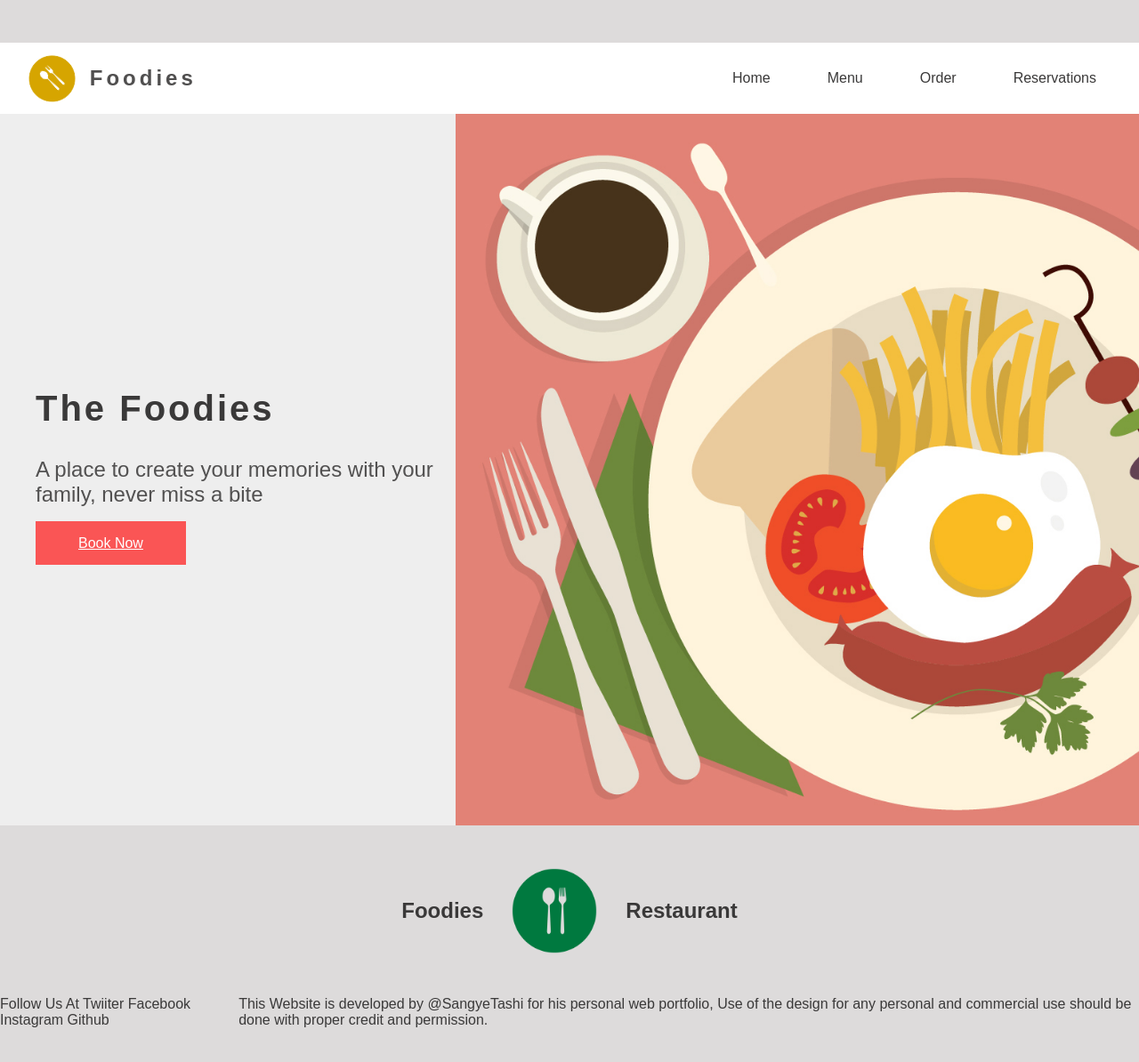
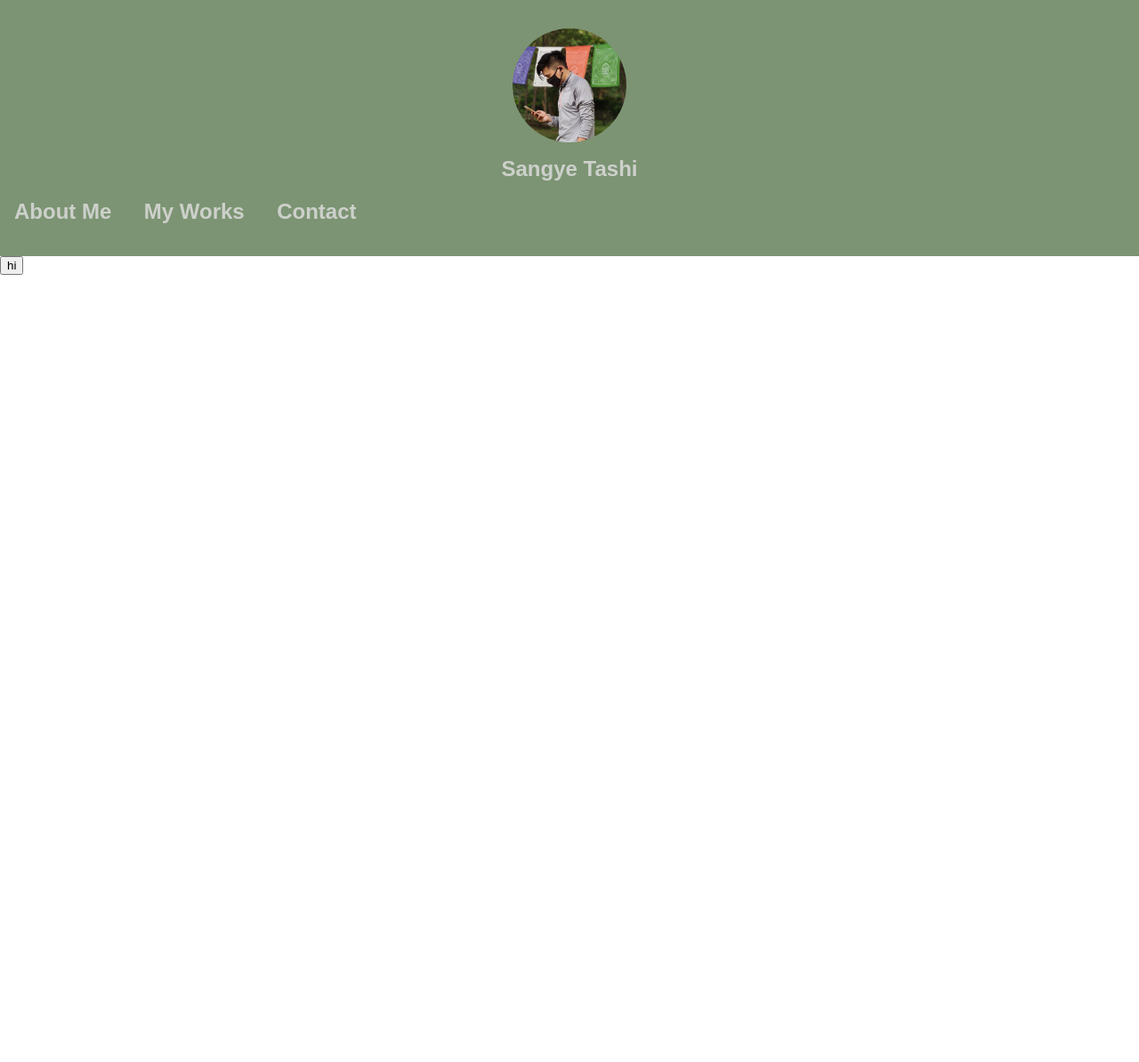
Before and after one commit to SangyeTashi/SangyeTashi.github.io, a plain HTML site: page index.html in a window 1280 px wide. Shown: the whole page at 89% size. After the commit the page ends 800 px from the top, so only its background shows below. Drawn offline with nearby package versions, Linux system fonts and the light colour scheme.

Commit message:
my portfolio

```diff
--- a/index.html
+++ b/index.html
@@ -1,80 +1,38 @@
 <!DOCTYPE html>
 <html lang="en">
+
 <head>
-    <meta charset="UTF-8" />
-    <meta name="viewport" content="width=device-width, initial-scale=1.0" />
-    <title>Foodies</title>
-    <link rel="stylesheet" href="style.css" />
+    <meta charset="UTF-8">
+    <meta name="viewport" content="width=device-width, initial-scale=1.0">
+    <title>Sangye Tashi</title>
+
+    <link rel="stylesheet" href="./style.css">
 </head>
+
 <body>
-    <section class="popup" id="popup">
-      <div class="popup__content">
-        <span class="btn--close"><a href="#navigation">&times</a></span>
-        <div class="card">
-          <div class="card-child bg-1">
-            Breakfast starting from 9 am till 11 am
+    <div class="container">
+        <section class="nav-bar">
+            <div class="profile">
+                <div class="profile-picture">
                 </div>
-          <button class="btn--order">Order Now</button>
+                <h2 class="name">Sangye Tashi</h2>
             </div>
-        <div class="card">
-          <div class="card-child bg-2">Lunch Starting 11 am till 5 pm</div>
-          <button class="btn--order">Order now</button>
+            <ul class="nav-list ">
+                <li class="nav-items">
+                    <h2>About Me</h2>
+                </li>
+                <li class="nav-items">
+                    <h2>My Works</h2>
+                </li>
+                <li class="nav-items">
+                    <h2>Contact</h2>
+                </li>
+            </ul>
+        </section>
     </div>
-        <div class="card">
-          <div class="card-child bg-3">
-            Dinner reservations starting 5pm till 12am
-          </div>
-          <button class="btn--order">Order Now</button>
-        </div>
-      </div>
-    </section>
-    <nav class="navigation" id="navigation">
-      <picture class="logo-box">
-        <img src="./img/logo-1.png" class="logo" alt="food-logo" />
-        <h2>Foodies</h2>
-      </picture>
-      <ul class="nav-list">
-        <li>Home</li>
-        <li>Menu</li>
-        <li>Order</li>
-        <li>Reservations</li>
-      </ul>
-    </nav>
-    <main class="content" id="content">
-      <div class="discriptions">
-        <div class="discription-box">
-          <h1 class="header-1">The Foodies</h1>
-          <h2 class="header-2">
-            A place to create your memories with your family, never miss a bite
-          </h2>
-          <a href="#popup" class="btn">Book Now</a>
-        </div>
-      </div>
-      <div class="illustration"></div>
-    </main>
+    <button>hi</button>
+    <script src="https://ajax.googleapis.com/ajax/libs/jquery/3.5.1/jquery.min.js"></script>
+    <script src="./app.js"></script>
+</body>
 
-    <footer class="footer">
-      <picture class="footer__logo-box">
-        <h2 class="">Foodies</h2>
-        <img src="./img/logo-1.png" class="footer__logo" alt="food-logo" />
-        <h2>Restaurant</h2>
-      </picture>
-      <div class="footer__main">
-        <div class="footer__left">
-          <span>Follow Us At </span>
-          <span>Twiiter</span>
-          <span>Facebook</span>
-          <span>Instagram</span>
-          <span>Github</span>
-        </div>
-        <div class="footer__right">
-          <span>
-            This Website is developed by @SangyeTashi for his personal web
-            portfolio, Use of the design for any personal and commercial use
-            should be done with proper credit and permission.
-          </span>
-        </div>
-      </div>
-    </footer>
-  </body>
 </html>
--- a/style.css
+++ b/style.css
@@ -1,249 +1,49 @@
-* {
-  padding: 0;
-  margin: 0;
-  box-sizing: border-box;
+html {
+    font-family: sans-serif;
+    box-sizing: border-box;
 }
 
 body {
-  font-family: sans-serif;
-  color: #3a3939;
-  max-width: 1440px;
-  margin: 3rem auto;
-  background-color: #dddbdb;
+    padding: 0;
+    margin: 0;
+    color: #cdd0cb;
 }
 
-.navigation {
-  display: flex;
-  height: 5rem;
-  justify-content: space-between;
-  background-color: #fff;
+.nav-bar {
+    width: 100vw;
+    background-color: #7c9473;
+    padding: 1rem 0rem;
 }
 
-.logo-box {
-  display: flex;
-  align-items: center;
-  margin-left: 2rem;
-}
-.logo-box h2 {
-  letter-spacing: 4px;
-  font-size: 1.5rem;
-  color: #504f4f;
+.profile {
+    text-align: center;
+    position: relative;
+    left: 0;
 }
 
-.logo {
-  border-radius: 100%;
-  height: 3.3rem;
-  transform: rotate(-45deg);
-  background-clip: image;
-  margin-right: 1rem;
-  filter: brightness(1.8) hue-rotate(-90deg);
+.profile-picture {
+    width: 8rem;
+    height: 8rem;
+    overflow: hidden;
+    border-radius: 50%;
+    background-image: url("./images/IMG_0291.JPG");
+    background-position: center;
+    background-size: cover;
+    margin: 1rem auto;
+}
+
+.name {
+    margin: 0 auto;
 }
 
 .nav-list {
-  list-style: none;
-  display: flex;
-  align-items: center;
-  margin-right: 1rem;
-}
-.nav-list li {
-  padding: 1rem 2rem;
-  transition: all 0.2s;
-  position: relative;
-}
-.nav-list li::before {
-  content: "";
-  position: absolute;
-  left: 50%;
-  bottom: 0;
-  visibility: hidden;
-  width: 1%;
-  height: 0.5px;
-  background-color: violet;
-  transition: all 0.2s ease-out;
-}
-.nav-list li:hover {
-  transform-origin: center;
-  cursor: pointer;
-}
-.nav-list li:hover::before {
-  visibility: visible;
-  transform: scaleY(4) scaleX(70);
+    position: relative;
+    list-style: none;
+    padding: 0;
+    margin: 0 auto;
 }
 
-.content {
-  display: flex;
-  align-items: center;
+.nav-items {
+    display: inline-block;
+    margin: 0 1rem;
 }
-
-.discriptions {
-  width: 40vw;
-  height: 100vh;
-  background-color: #eee;
-  display: flex;
-}
-
-.discription-box {
-  margin: auto 0.5rem;
-}
-
-.header-1 {
-  margin-bottom: 2rem;
-  margin-left: 2rem;
-  font-size: 2.5rem;
-  letter-spacing: 3px;
-  font-weight: 600;
-}
-
-.header-2 {
-  margin-bottom: 2rem;
-  margin-left: 2rem;
-  margin-right: 1rem;
-  color: #525151;
-  font-weight: 400;
-}
-
-.illustration {
-  width: 60vw;
-  height: 100vh;
-  overflow: hidden;
-  background-image: url(./img/background.jpeg);
-  background-size: cover;
-  background-position: left;
-}
-
-.btn {
-  padding: 1rem 3rem;
-  border: none;
-  background-color: #fa5555;
-  font-size: 1rem;
-  color: white;
-  margin-left: 2rem;
-  transition: all 0.2s;
-}
-.btn:hover {
-  transform: translateY(-3px);
-  box-shadow: 0 0.5rem 1rem #918f8f;
-  background-color: #fd6161;
-  transform: scale(1.05);
-  cursor: pointer;
-}
-.btn:active {
-  transform: translateY(2px);
-}
-
-.popup {
-  visibility: hidden;
-  height: 100%;
-  width: 100%;
-  z-index: 10;
-  position: fixed;
-  top: 0;
-  left: 0;
-  background-color: rgba(0, 0, 0, 0.733);
-  color: #e4e3e3;
-  display: flex;
-}
-.popup__content {
-  margin: auto;
-  padding: 0 3rem;
-  display: flex;
-  justify-content: center;
-  background-color: white;
-  max-width: 1500px;
-  height: 70%;
-  border-radius: 4px;
-  position: relative;
-}
-.popup:target {
-  visibility: visible;
-}
-
-.btn--close {
-  position: absolute;
-  top: 0.5rem;
-  right: 1rem;
-}
-.btn--close :link,
-.btn--close :visited {
-  text-decoration: none;
-  font-size: 1.2rem;
-  text-decoration: none;
-  color: grey;
-}
-.btn--close :hover {
-  color: violet;
-}
-
-.card {
-  margin: auto 1.5rem;
-  height: 70%;
-  width: 30%;
-  overflow: hidden;
-  position: relative;
-}
-.card-child {
-  height: 100%;
-  width: 100%;
-  transition: transform 0.8s;
-}
-.card:hover .card-child {
-  transform: scale(1.2);
-  filter: blur(1px) brightness(0.7);
-  background-blend-mode: lighten;
-}
-.card:hover .btn--order {
-  visibility: visible;
-  transform: translate(-50%, -50%);
-}
-
-.btn--order {
-  visibility: hidden;
-  position: absolute;
-  background-color: rgba(0, 0, 0, 0.459);
-  color: white;
-  padding: 1rem 3rem;
-  border: none;
-  border-radius: 4px;
-  text-transform: uppercase;
-  letter-spacing: 2px;
-  font-weight: 400;
-  font-size: 0.9rem;
-  top: 50%;
-  left: 50%;
-  transform: translate(-50%, 350%);
-  transition: all 0.3s ease-out;
-}
-
-.bg-1 {
-  background-image: url(./img/pancakes-2291908_1920.jpg);
-  background-size: cover;
-  filter: brightness(0.8);
-}
-
-.bg-2 {
-  background-image: url(./img/meat-1155132_1920.jpg);
-  background-size: cover;
-}
-
-.bg-3 {
-  background-image: url(./img/food-1050813_1920.jpg);
-  background-size: cover;
-}
-
-.footer {
-  display: flex;
-  flex-flow: column;
-}
-.footer__logo-box {
-  display: flex;
-  margin: 3rem auto 0;
-  align-items: center;
-}
-.footer__logo {
-  width: 6rem;
-  margin: 0 2rem;
-}
-.footer__main {
-  display: flex;
-  margin-top: 3rem;
-}
```
Also changed, not shown: app.js (added), images/IMG_0291.JPG (added), img/background.jpeg (deleted), img/food-1050813_1920.jpg (deleted), img/logo-1.png (deleted), img/logo.png (deleted), img/meat-1155132_1920.jpg (deleted), img/pancakes-2291908_1920.jpg (deleted). Lines whose indentation alone changed are shown as unchanged.
